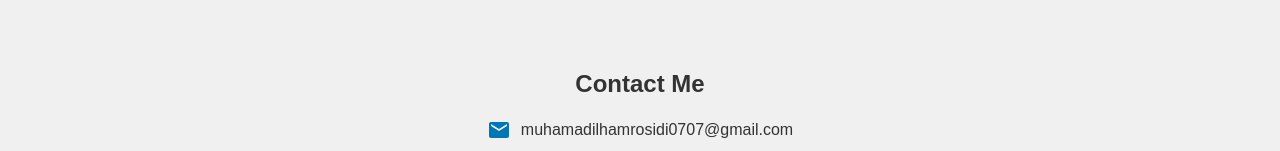
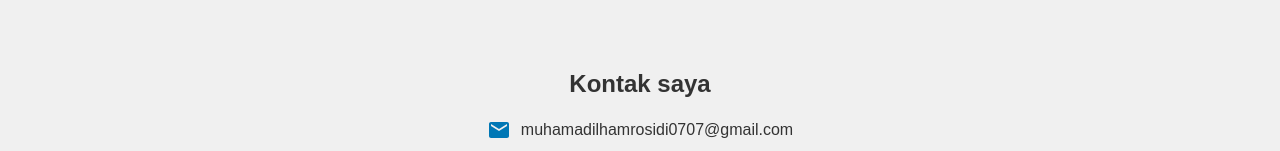
Before and after one commit to Ilhamrsdi/my-portfolio, a React (Create React App) app: page / in a window 1280 px wide. Shown: the part 1847-1998 px from the top of the page. Built offline with nearby package versions, Linux system fonts and the light colour scheme.

Commit message:
fixed footer

```diff
--- a/src/App.js
+++ b/src/App.js
@@ -102,7 +102,7 @@ dan berkontribusi dalam pengembangan solusi digital yang efektif.
 
       {/* Contact */}
        <section id="contact" className="contact animate delay-2">
-      <h2>Contact Me</h2>
+      <h2>Kontak saya</h2>
 
       <div className="contact-item">
         <MdEmail className="contact-icon" />
```
